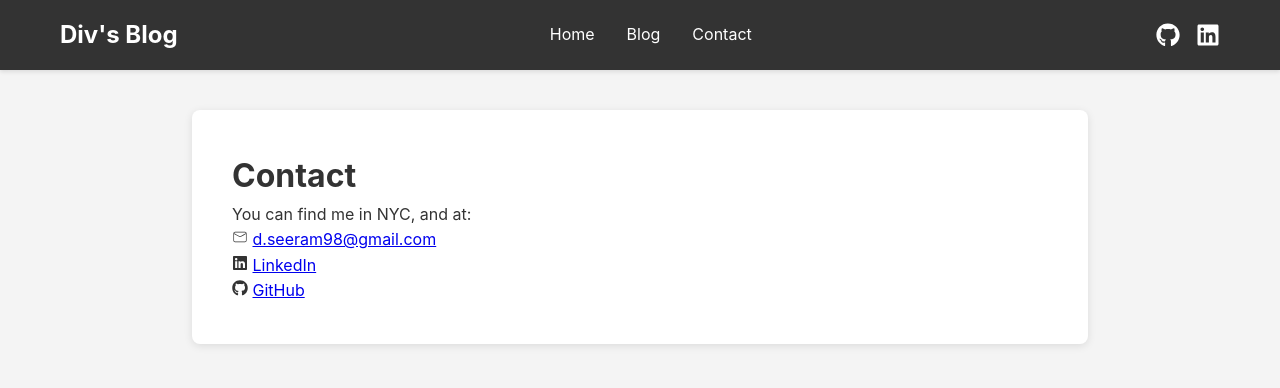
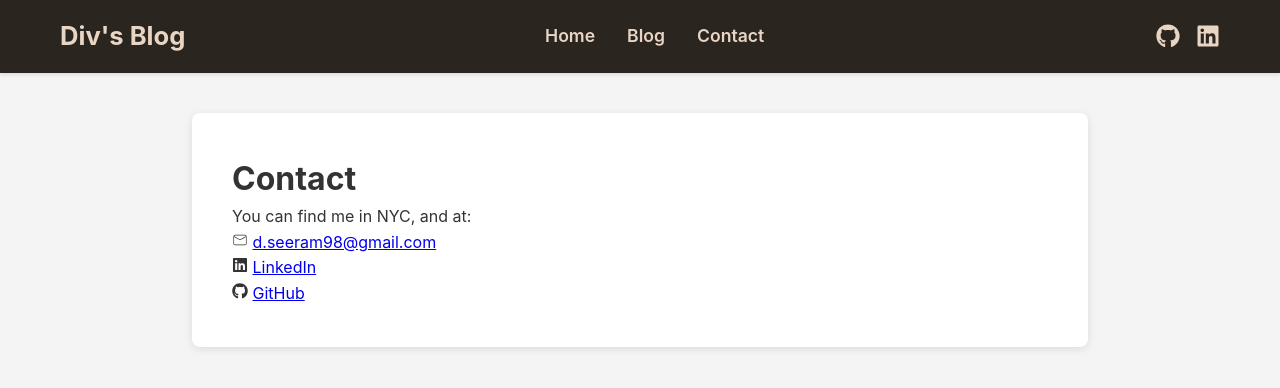
Before and after one commit to seeramd/full-stack-blog, a Next.js app in the folder client/: page /contact in a window 1280 px wide. Shown: the top 388 px of the page. Built offline with nearby package versions, Linux system fonts and the light colour scheme.

Commit message:
Style changes

```diff
--- a/client/src/app/components/Navbar.css
+++ b/client/src/app/components/Navbar.css
@@ -1,5 +1,5 @@
 .navbar {
-  background-color: #333;
+  background-color: #2B2520;
   padding: 1rem 0;
   box-shadow: 0 2px 4px rgba(0,0,0,0.1);
 }
@@ -14,14 +14,14 @@
 }
 
 .nav-logo {
-  color: white;
-  font-size: 1.5rem;
+  color: #E8D5C4;
+  font-size: 1.6rem;
   font-weight: bold;
   text-decoration: none;
 }
 
 .nav-logo:hover {
-  color: #ddd;
+  color: #B7410E;
 }
 
 .nav-menu {
@@ -37,14 +37,15 @@
 }
 
 .nav-link {
-  color: white;
+  color: #E8D5C4;
   text-decoration: none;
-  font-size: 1rem;
-  transition: color 0.3s;
+  font-size: 1.1rem;
+  /*transition: color 0.3s;*/
+  font-weight: 600;
 }
 
 .nav-link:hover {
-  color: #4CAF50;
+  color: #B7410E;
 }
 
 .nav-socials {
@@ -55,13 +56,13 @@
 }
 
 .social-link {
-  color: white;
-  transition: color 0.3s;
+  color: #E8D5C4;
+  /*transition: color 0.3s;*/
   display: flex;
   align-items: center;
   text-decoration: none;
 }
 
 .social-link:hover {
-  color: #4CAF50;
+  color: #B7410E;
 }
--- a/client/src/app/globals.css
+++ b/client/src/app/globals.css
@@ -97,7 +97,7 @@ main {
 }
 
 .post-link h2:hover {
-  color: #4CAF50;
+  color: #B7410E;
 }
 
 .post-link h3 {
@@ -106,7 +106,7 @@ main {
 }
 
 .post-link h3:hover {
-  color: #4CAF50;
+  color: #B7410E;
 }
 
 .post-preview {
@@ -139,7 +139,7 @@ main {
 }
 
 .badge.published {
-  background: #4CAF50;
+  background: #B7410E;
   color: white;
 }
 
--- a/client/src/app/page.js
+++ b/client/src/app/page.js
@@ -21,14 +21,14 @@ export default async function Home() {
     <div className="page-container">
       <h1>Welcome</h1>
       <p>
-        I&apos;m Divendra Seeram, aka Div, aka Vinny. I&apos;m a New York City based IT guy. I&apos;ve worked as a sysadmin and a DBA. I also moonlight as a stand-up comedian.
+        I&apos;m Divendra Seeram, aka Div, aka Vinny. I&apos;m a New York City based IT guy. I&apos;ve worked as a sysadmin and a DBA/Data Engineer. I also moonlight as a stand-up comedian.
       </p>
       <figure className="welcome-figure">
         <img  src="https://i.postimg.cc/0Nnv6GWY/P1053760.jpg" alt="Divendra Seeram, the writer of this blog, performs stand-up comedy to crowd of people."/>
         <figcaption>This performance took place in Gypsum, CO. PC: Mark Masters</figcaption>
       </figure>
       <p>
-      Right now this blog&apos;s looks and features are sparse, but it&apos;s always under construction. I&apos;ll document major or interesting upgrades in future articles. I&apos;ll also add articles about other subjects I find noteworthy, tech-related or otherwise
+        On this site, I post articles largely detailing my administration and development of this site, and of any other subjects I find noteworthy. If you&apos;d like to learn more about my work or contact me directly, you can check out the links on the top-right of the navbar or head to my Contact page.
       </p>
       <h2>Latest Posts</h2>
       {posts.length === 0 ? (
```
